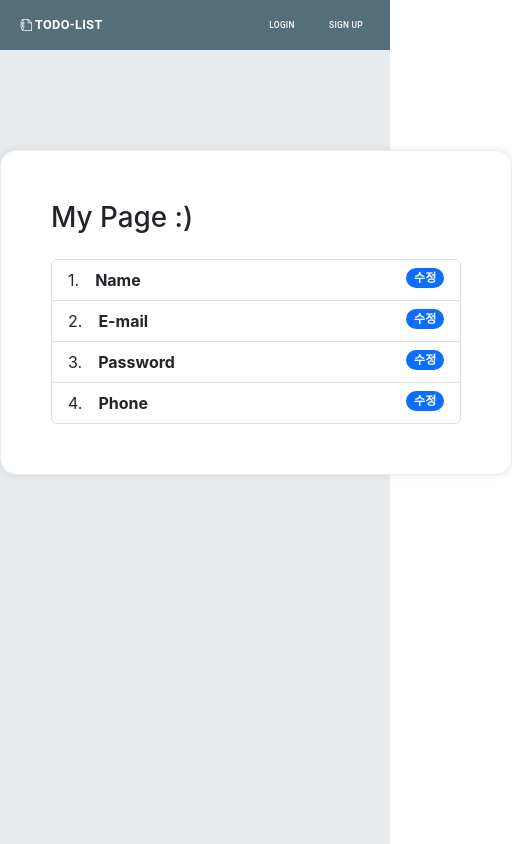
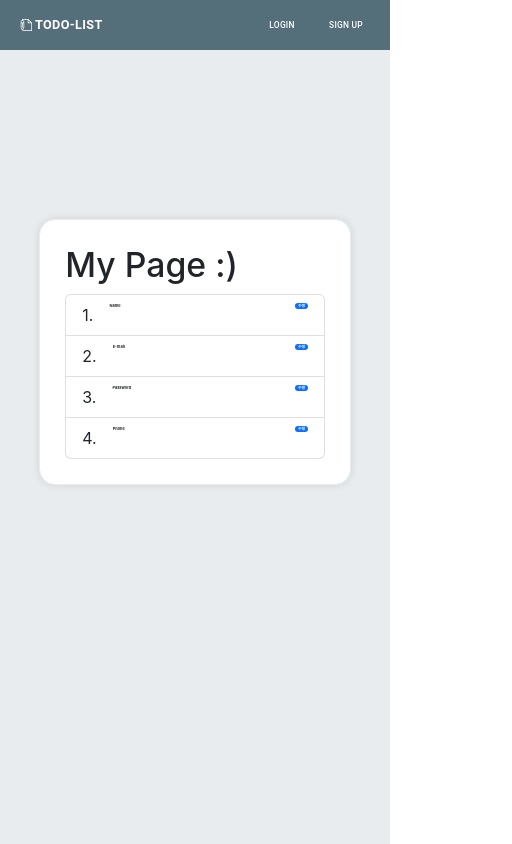
Before and after one commit to ParkYoDo/TodoList_RTK, a React (Create React App) app: page /mypage in a window 390 px wide. Shown: the whole page, 512 px wide, since content can reach past the window. Built offline with nearby package versions, Linux system fonts and the light colour scheme.

Commit message:
Mypage UI 반응형 수정

```diff
--- a/package.json
+++ b/package.json
@@ -50,7 +50,7 @@
       "last 1 safari version"
     ]
   },
-  "homepage": "https://ParkYoDo.github.io/TodoList_RTK",
+  "homepage": "https://ParkYoDo.github.io",
   "devDependencies": {
     "gh-pages": "^4.0.0"
   }
--- a/src/components/TodoModifyUserModal.js
+++ b/src/components/TodoModifyUserModal.js
@@ -89,7 +89,10 @@ function TodoModifyUserModal({ show, setShow }) {
     <>
       <Modal show={show.open} onHide={closeModal} centered>
         <Modal.Header closeButton>
-          <Modal.Title id="contained-modal-title-vcenter">
+          <Modal.Title
+            id="contained-modal-title-vcenter"
+            style={{ fontSize: '2.5vh' }}
+          >
             변경 할 {show.name} 입력하세요!
           </Modal.Title>
         </Modal.Header>
@@ -101,14 +104,23 @@ function TodoModifyUserModal({ show, setShow }) {
             value={input}
             onChange={onChange}
             onKeyDown={onKeyDown}
+            style={{ fontSize: '2vh' }}
             maxLength={show.name === 'phone' ? '13' : '30'}
           />
         </Modal.Body>
         <Modal.Footer>
-          <Button variant="secondary" onClick={closeModal}>
+          <Button
+            style={{ fontSize: '2vh' }}
+            variant="secondary"
+            onClick={closeModal}
+          >
             Close
           </Button>
-          <Button variant="primary" onClick={modifyUser}>
+          <Button
+            style={{ fontSize: '2vh' }}
+            variant="primary"
+            onClick={modifyUser}
+          >
             Save Change
           </Button>
         </Modal.Footer>
--- a/src/routes/TodoMyPage.js
+++ b/src/routes/TodoMyPage.js
@@ -6,18 +6,23 @@ import TodoModifyUserModal from '../components/TodoModifyUserModal';
 import { useSelector } from 'react-redux';
 
 const MyPageBlock = styled.div`
-  width: 512px;
-  margin: 100px auto;
+  width: 80%;
+  margin: 20vh auto;
 
   border-radius: 16px;
   box-shadow: 0 0 8px 0 rgba(0, 0, 0, 0.1);
   border: 1px solid #e9ecef;
-  padding: 50px;
+  padding: 3vh;
 
   background-color: white;
 
   h1 {
-    margin-bottom: 24px;
+    font-size: 4vh;
+    margin-bottom: 2vw;
+  }
+  .badge,
+  .text {
+    font-size: 1vw;
   }
 `;
 
@@ -40,11 +45,17 @@ function TodoMyPage() {
             as="li"
             className="d-flex justify-content-between align-items-start"
           >
-            <div className="ms-3 me-auto">
+            <div className="ms-3 me-auto text">
               <div className="fw-bold">Name</div>
               {loginUser.name}
             </div>
-            <Badge bg="primary" pill onClick={openModal} data-id="name">
+            <Badge
+              className="badge"
+              bg="primary"
+              pill
+              onClick={openModal}
+              data-id="name"
+            >
               수정
             </Badge>
           </ListGroup.Item>
@@ -52,11 +63,17 @@ function TodoMyPage() {
             as="li"
             className="d-flex justify-content-between align-items-start"
           >
-            <div className="ms-3 me-auto">
+            <div className="ms-3 me-auto text">
               <div className="fw-bold">E-mail</div>
               {loginUser.email}
             </div>
-            <Badge bg="primary" pill onClick={openModal} data-id="email">
+            <Badge
+              className="badge"
+              bg="primary"
+              pill
+              onClick={openModal}
+              data-id="email"
+            >
               수정
             </Badge>
           </ListGroup.Item>
@@ -64,11 +81,17 @@ function TodoMyPage() {
             as="li"
             className="d-flex justify-content-between align-items-start"
           >
-            <div className="ms-3 me-auto">
+            <div className="ms-3 me-auto text">
               <div className="fw-bold">Password</div>
               {loginUser.password}
             </div>
-            <Badge bg="primary" pill onClick={openModal} data-id="password">
+            <Badge
+              className="badge"
+              bg="primary"
+              pill
+              onClick={openModal}
+              data-id="password"
+            >
               수정
             </Badge>
           </ListGroup.Item>
@@ -76,11 +99,17 @@ function TodoMyPage() {
             as="li"
             className="d-flex justify-content-between align-items-start"
           >
-            <div className="ms-3 me-auto">
+            <div className="ms-3 me-auto text">
               <div className="fw-bold">Phone</div>
               {loginUser.phone}
             </div>
-            <Badge bg="primary" pill onClick={openModal} data-id="phone">
+            <Badge
+              className="badge"
+              bg="primary"
+              pill
+              onClick={openModal}
+              data-id="phone"
+            >
               수정
             </Badge>
           </ListGroup.Item>
```
